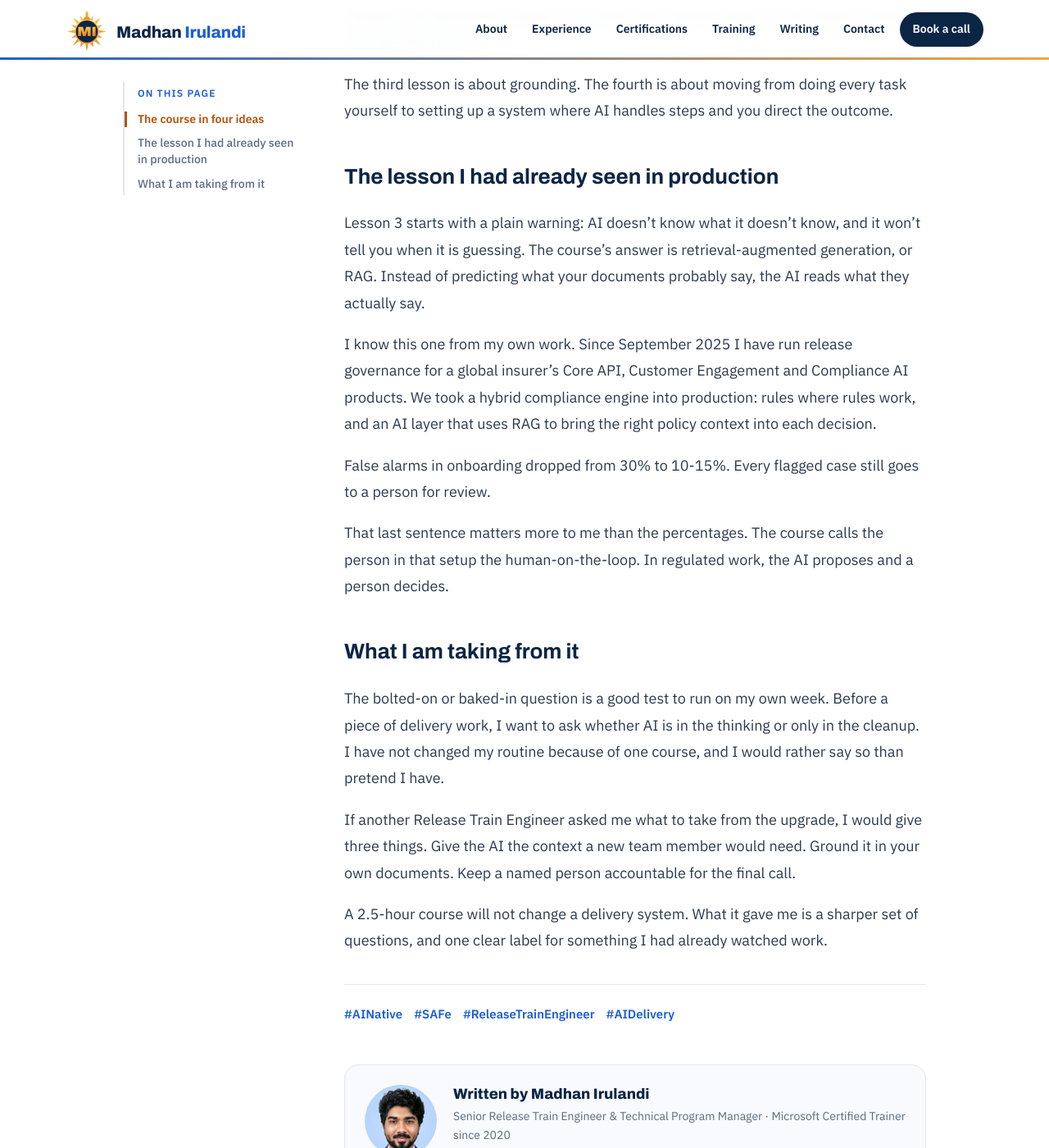
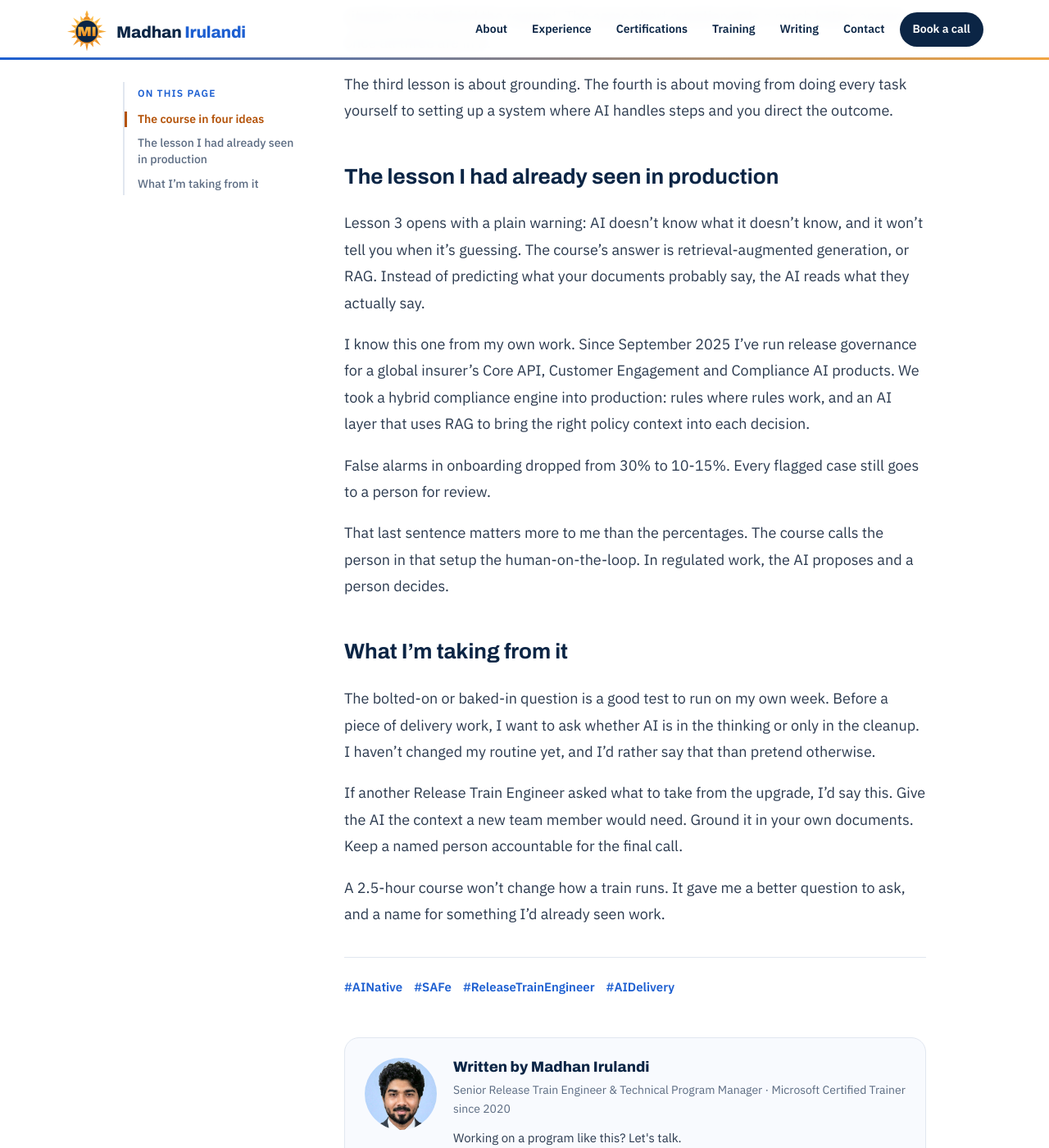
Before and after one commit to Madhan-I/Madhan-I.github.io, a Jekyll site: the page built from _posts/2026-11-11-ai-native-safe-grounded-ai.md, in a window 1280 px wide and 1400 px high, scrolled down 1339 px. Shown: the whole window at 82% size. Built offline with Jekyll 4.4.1, drawn with Linux system fonts in a browser that asks for light colours; our own code applies the rules of GitHub Pages for plain Markdown files; some of the changed text lies outside the part shown.

Commit message:
Refine language and clarify course insights

```diff
--- a/_posts/2026-11-11-ai-native-safe-grounded-ai.md
+++ b/_posts/2026-11-11-ai-native-safe-grounded-ai.md
@@ -9,34 +9,34 @@
 image: /assets/images/share/post-2026-11-11.jpg
 ---
 
-On 9 November 2026 I finished the AI-Native SAFe Upgrade from Scaled Agile. My previous SAFe upgrade was SAFe 6.0, in March 2023. This one took about two and a half hours: a short course called AI-Native Ready, an overview module, and a final quiz.
+On 9 November 2026 I finished the AI-Native SAFe Upgrade from Scaled Agile. My last SAFe upgrade was SAFe 6.0, in March 2023. This one took about two and a half hours: a short course called AI-Native Ready, an overview module, and a final quiz.
 
 Four new badges came out of it, all issued that day: AI-Native Ready, AI-Native SAFe Upgrade, Certified AI-Native SAFe Scrum Master, and Certified AI-Native SAFe Product Owner/Product Manager. The last two replace the SAFe 6 versions of the certifications I already held.
 
-I want to be clear about what it is. It is not a new way to run an Agile Release Train. It is a course about how a person works with AI. One lesson, though, matched work I already do, and that is worth writing down.
+First, what this course is: a lesson in how a person works with AI, not a new way to run an Agile Release Train. Even so, one lesson landed close to home, because I had already watched it work.
 
 ## The course in four ideas
 
 The first lesson is about mindset. It separates "bolted-on" AI from "baked-in" AI. Bolted-on means you do the work the way you always have and hand it to AI at the end to tidy up. Baked-in means AI is part of the thinking from the start.
 
-The second lesson is about prompting. The course teaches three elements: Perspective, Objective and Background. You tell the AI who it should act as, what you need, and what situation sits behind the request. The same short question gets a much better answer once all three are in it.
+The second is about prompting. The course teaches three elements: Perspective, Objective and Background. You tell the AI who it should act as, what you need, and what situation sits behind the request. The same short question gets a much better answer once all three are in it.
 
 The third lesson is about grounding. The fourth is about moving from doing every task yourself to setting up a system where AI handles steps and you direct the outcome.
 
 ## The lesson I had already seen in production
 
-Lesson 3 starts with a plain warning: AI doesn't know what it doesn't know, and it won't tell you when it is guessing. The course's answer is retrieval-augmented generation, or RAG. Instead of predicting what your documents probably say, the AI reads what they actually say.
+Lesson 3 opens with a plain warning: AI doesn't know what it doesn't know, and it won't tell you when it's guessing. The course's answer is retrieval-augmented generation, or RAG. Instead of predicting what your documents probably say, the AI reads what they actually say.
 
-I know this one from my own work. Since September 2025 I have run release governance for a global insurer's Core API, Customer Engagement and Compliance AI products. We took a hybrid compliance engine into production: rules where rules work, and an AI layer that uses RAG to bring the right policy context into each decision.
+I know this one from my own work. Since September 2025 I've run release governance for a global insurer's Core API, Customer Engagement and Compliance AI products. We took a hybrid compliance engine into production: rules where rules work, and an AI layer that uses RAG to bring the right policy context into each decision.
 
 False alarms in onboarding dropped from 30% to 10-15%. Every flagged case still goes to a person for review.
 
 That last sentence matters more to me than the percentages. The course calls the person in that setup the human-on-the-loop. In regulated work, the AI proposes and a person decides.
 
-## What I am taking from it
+## What I'm taking from it
 
-The bolted-on or baked-in question is a good test to run on my own week. Before a piece of delivery work, I want to ask whether AI is in the thinking or only in the cleanup. I have not changed my routine because of one course, and I would rather say so than pretend I have.
+The bolted-on or baked-in question is a good test to run on my own week. Before a piece of delivery work, I want to ask whether AI is in the thinking or only in the cleanup. I haven't changed my routine yet, and I'd rather say that than pretend otherwise.
 
-If another Release Train Engineer asked me what to take from the upgrade, I would give three things. Give the AI the context a new team member would need. Ground it in your own documents. Keep a named person accountable for the final call.
+If another Release Train Engineer asked what to take from the upgrade, I'd say this. Give the AI the context a new team member would need. Ground it in your own documents. Keep a named person accountable for the final call.
 
-A 2.5-hour course will not change a delivery system. What it gave me is a sharper set of questions, and one clear label for something I had already watched work.
+A 2.5-hour course won't change how a train runs. It gave me a better question to ask, and a name for something I'd already seen work.
```
